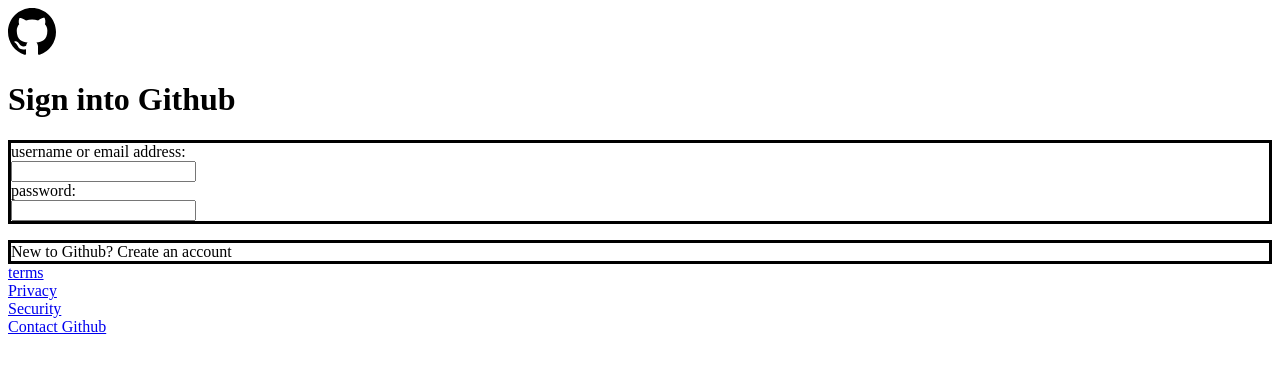
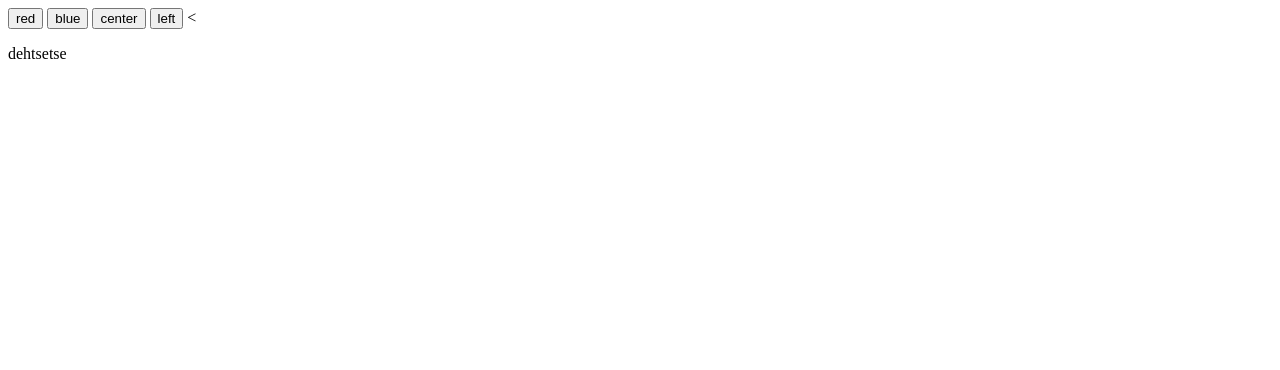
Before and after one commit to yeramilpr/d10, a plain HTML site: page index.html in a window 1280 px wide. Drawn offline with Linux system fonts and the light colour scheme.

Commit message:
Add files via upload

```diff
--- a/index.html
+++ b/index.html
@@ -1,54 +1,10 @@
-<!DOCTYPE html>
 <html>
-	<head>
-		<style>
-			.width250 {
-				 width: 250px;
-				}
-			.solid {
-				border-style: solid;
-				}
-			.listinline {
-				display: inline;
-				}
-			.nobullets {
-  				list-style-type: none;
-  				margin: 0;
-  				padding: 0;
-				}
-			.textcenter {
-  				text align: center;
-				}
-
-		</style>
-	</head>
 	<body>
-		<svg height="48" aria-hidden="true" viewBox="0 0 16 16" version="1.1" width="48" data-view-component="true" class="octicon octicon-mark-github">
-    			<path fill-rule="evenodd" d="M8 0C3.58 0 0 3.58 0 8c0 3.54 2.29 6.53 5.47 7.59.4.07.55-.17.55-.38 0-.19-.01-.82-.01-1.49-2.01.37-2.53-.49-2.69-.94-.09-.23-.48-.94-.82-1.13-.28-.15-.68-.52-.01-.53.63-.01 1.08.58 1.23.82.72 1.21 1.87.87 2.33.66.07-.52.28-.87.51-1.07-1.78-.2-3.64-.89-3.64-3.95 0-.87.31-1.59.82-2.15-.08-.2-.36-1.02.08-2.12 0 0 .67-.21 2.2.82.64-.18 1.32-.27 2-.27.68 0 1.36.09 2 .27 1.53-1.04 2.2-.82 2.2-.82.44 1.1.16 1.92.08 2.12.51.56.82 1.27.82 2.15 0 3.07-1.87 3.75-3.65 3.95.29.25.54.73.54 1.48 0 1.07-.01 1.93-.01 2.2 0 .21.15.46.55.38A8.013 8.013 0 0016 8c0-4.42-3.58-8-8-8z"></path>
-		</svg>
-		<h1>Sign into Github</h1>
-
-		<div>
-			<p class="solid"
-			<form>
-  				<label for="fname">username or email address:</label><br>
-  				<input type="text" id="fname" name="fname" value=""><br>
-  				<label for="lname">password:</label><br>
-  				<input type="text" id="lname" name="lname" value="">
-			</form>
-		</div>
-
-		<div class="solid">
-  			New to Github? Create an account
-		</div>
-
-		<ul class="nobullets listinline">
-  			<li><a href="https://docs.github.com/en/site-policy/github-terms/github-terms-of-service" target="_blank"> terms</a></li>
-  			<li><a href="https://docs.github.com/en/site-policy/privacy-policies/github-privacy-statement" target="_blank"> Privacy</a></li>
-  			<li><a href="https://github.com/security" target="_blank"> Security</a></li>
-  			<li><a href="https://support.github.com/?tags=dotcom-direct" target="_blank"> Contact Github</a></li>
-		</ul>
-
-
+		<button onclick="document.getElementById('id1').style.color = 'red'">red</button>
+		<button onclick="document.getElementById('id1').style.color = 'blue'">blue</button>
+		<button onclick="document.getElementById('id1').style.textAlign = 'center'">center</button>
+		<button onclick="document.getElementById('id').style.textAlign ='left'">left</button>
+		<
+		<p id="id1"> dehtsetse </p>
 	</body>
 </html>
```
